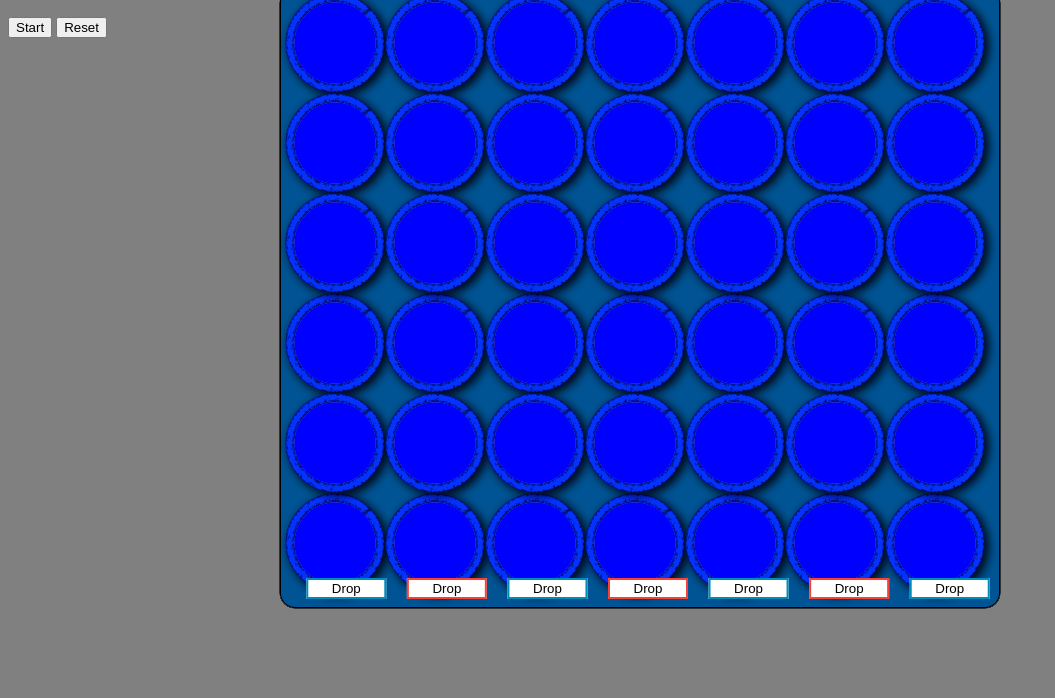
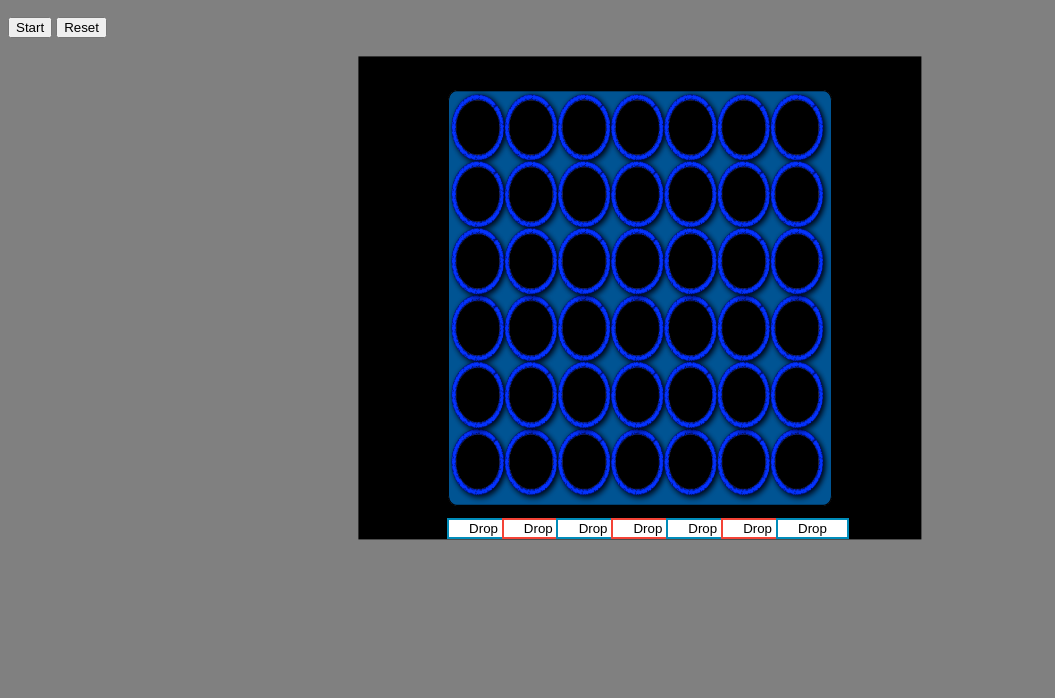
Before and after one commit to alexcjones/alexcjones.github.io, a plain HTML site: page index.html in a window 1280 px wide. Shown: the part 102-800 px from the top of the page, without its empty margins (0-1055 px from the left). Drawn offline with Linux system fonts and the light colour scheme.

Commit message:
Update style.css

```diff
--- a/style.css
+++ b/style.css
@@ -19,9 +19,10 @@ table{
     top: 50%;
     left: 50%;
     transform: translate(-50%, -50%);
-    width : 528pt;
-    height: 453pt;
-    background-color: blue;
+    width : 422.4pt;
+    height: 362.4pt;
+
+    background-color: black;
 
 }
 th, td
@@ -31,6 +32,8 @@ th, td
 }
 img
 {
+    height : 52%;
+    width:30%;
     position: fixed;
     top: 50%;
     left: 50%;
@@ -39,14 +42,14 @@ img
 button.b1
 {
     position: fixed;
-    top: 85%;
-    left: 47.5%;
-    transform: translate(-50%, -90%);
-    transform: translate(-226.29pt,0pt);
+    top: 77.5%;
+    left: 34.91%;
+    transform: translate(-50%, -85%);
+    transform: translate(0pt,0pt);
     background-color: white;
     color: black;
     border: 2px solid #008CBA;
-    width: 60pt;
+    width: 55pt;
 }
 button.b2
 {
@@ -54,11 +57,11 @@ button.b2
     color: black;
     border: 2px solid #f44336;
     position: fixed;
-    top: 85%;
-    left: 47.5%;
-    transform: translate(-50%, -90%);
-    transform: translate(-150.86pt,0pt);
-    width: 60pt;
+    top: 77.5%;
+    left: 39.19%;
+    transform: translate(-50%, -85%);
+    transform: translate(0pt,0pt);
+    width: 55pt;
 
 }
 button.b3
@@ -67,11 +70,11 @@ button.b3
     color: black;
     border: 2px solid #008CBA;
     position: fixed;
-    top: 85%;
-    left: 47.5%;
-    transform: translate(-50%, -90%);
-    transform: translate(-75.4pt,0pt);
-    width: 60pt;
+    top: 77.5%;
+    left: 43.47%;
+    transform: translate(-47.5%, -85%);
+    transform: translate(0pt,0pt);
+    width: 55pt;
 }
 button.b4
 {
@@ -79,12 +82,12 @@ button.b4
     color: black;
     border: 2px solid #f44336;
     position: fixed;
-    top: 85%;
-    left: 47.5%;
-    transform: translate(-50%, -90%);
+    top: 77.5%;
+    left: 47.75%;
+    transform: translate(-47.5%, -85%);
     transform: translate(0pt,0pt);
 
-    width: 60pt;
+    width: 55pt;
 }
 button.b5
 {
@@ -92,11 +95,11 @@ button.b5
     color: black;
     border: 2px solid #008CBA;
     position: fixed;
-    top: 85%;
-    left: 47.5%;
-    transform: translate(-50%, -90%);
-    transform: translate(75.4pt,0pt);
-    width: 60pt;
+    top: 77.5%;
+    left: 52.036%;
+    transform: translate(-47.5%, -85%);
+    transform: translate(0pt,0pt);
+    width: 55pt;
 }
 button.b6
 {
@@ -104,11 +107,11 @@ button.b6
     color: black;
     border: 2px solid #f44336;
     position: fixed;
-    top: 85%;
-    left: 47.5%;
-    transform: translate(-50%, -90%);
-    transform: translate(150.86pt,0pt);
-    width: 60pt;
+    top: 77.5%;
+    left: 56.322%;
+    transform: translate(-47.5%, -85%);
+    transform: translate(0pt,0pt);
+    width: 55pt;
 }
 button.b7
 {
@@ -116,11 +119,11 @@ button.b7
     color: black;
     border: 2px solid #008CBA;
     position: fixed;
-    top: 85%;
-    left: 47.5%;
-    transform: translate(-50%, -90%);
-    transform: translate(226.29pt,0pt);
-    width: 60pt;
+    top: 77.5%;
+    left: 60.61%;
+    transform: translate(-47.5%, -85%);
+    transform: translate(0pt,0pt);
+    width: 55pt;
 }
 .button {
     background-color: #4CAF50; /* Green */
```
